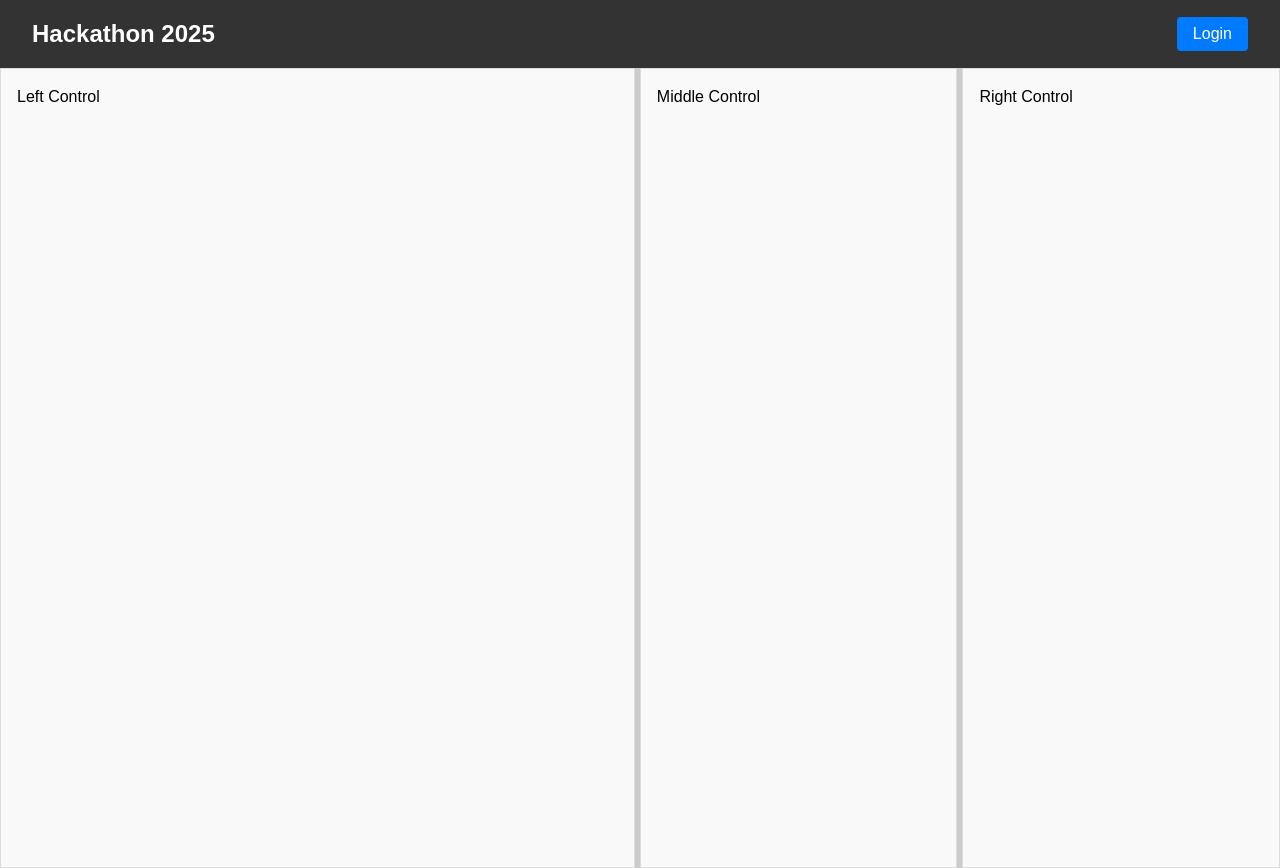
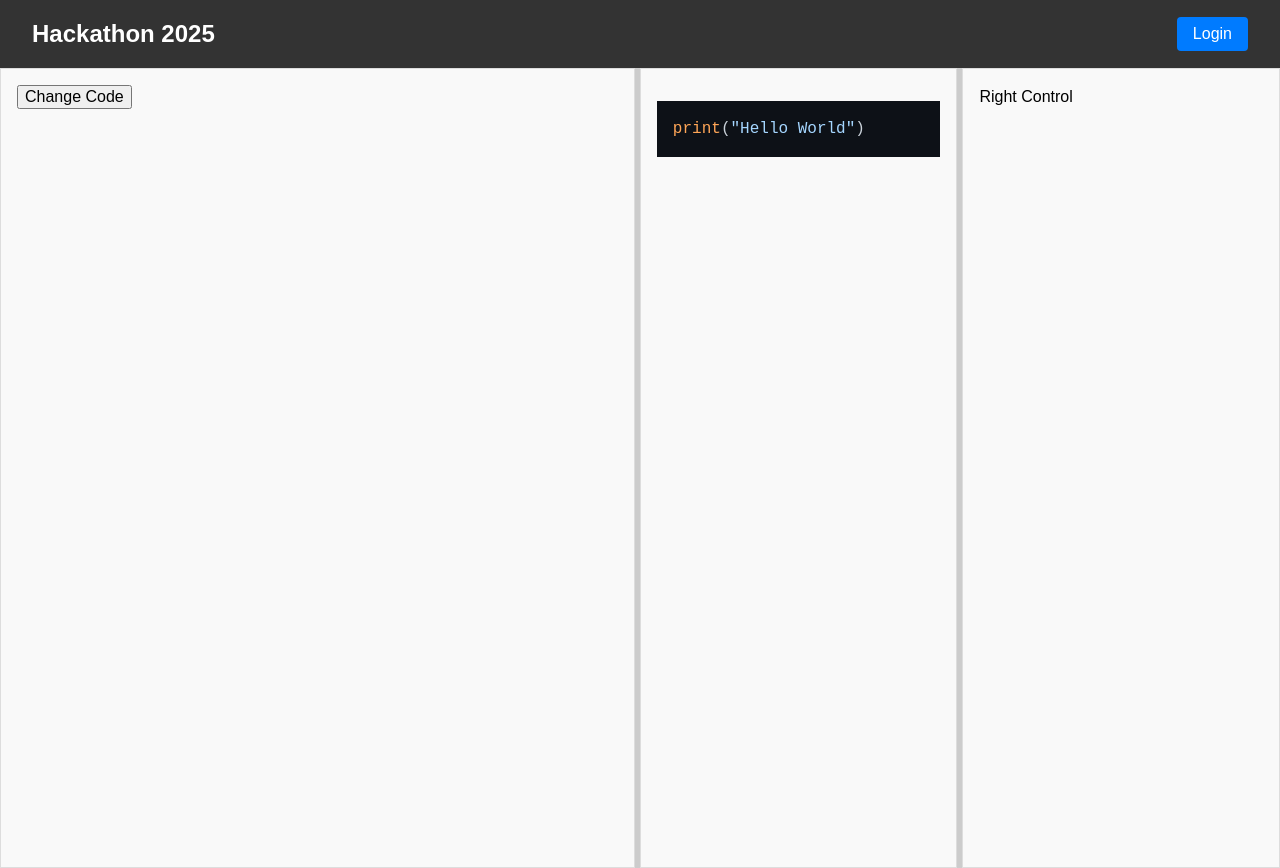
Before and after one commit to kristiankunc/hackathon2025-web, a SvelteKit app: page / in a window 1280 px wide. Built offline with nearby package versions, Linux system fonts and the light colour scheme.

Commit message:
code editor

```diff
--- a/package.json
+++ b/package.json
@@ -24,5 +24,8 @@
 		"svelte-check": "^4.0.0",
 		"typescript": "^5.0.0",
 		"vite": "^6.2.6"
+	},
+	"dependencies": {
+		"highlight.js": "^11.11.1"
 	}
 }
--- /dev/null
+++ b/src/lib/components/panels/codeEditor.svelte
@@ -0,0 +1,22 @@
+<script lang="ts">
+	import hljs from 'highlight.js/lib/core';
+	import python from 'highlight.js/lib/languages/python';
+	import 'highlight.js/styles/github-dark.css';
+
+	import { onMount } from 'svelte';
+
+	export let code = '';
+
+	let codeElement: HTMLElement | null = null;
+
+	onMount(() => {
+		hljs.registerLanguage('python', python);
+		hljs.highlightElement(codeElement!);
+	});
+
+	$: if (codeElement && code) {
+		hljs.highlightElement(codeElement);
+	}
+</script>
+
+<pre><code bind:this={codeElement} class="language-python">{code}</code></pre>
--- a/src/routes/+page.svelte
+++ b/src/routes/+page.svelte
@@ -1,9 +1,18 @@
 <script>
 	import PanelContainer from "$lib/components/PanelContainer.svelte";
+	import CodeEditor from "$lib/components/panels/codeEditor.svelte";
+
+	let code = `print("Hello World")`;
 </script>
 
 <PanelContainer>
-	<div slot="left">Left Control</div>
-	<div slot="middle">Middle Control</div>
-	<div slot="right">Right Control</div>
+	<div slot="left"><button on:click={() => code = `print("no hello for you")`}>Change Code</button></div>
+	<div slot="middle">
+		{#key code}
+			<CodeEditor {code} />
+		{/key}
+	</div>
+	<div slot="right">
+		Right Control
+	</div>
 </PanelContainer>
```
Also changed, not shown: 1 other file (tests, documents, lock files or other folders).
